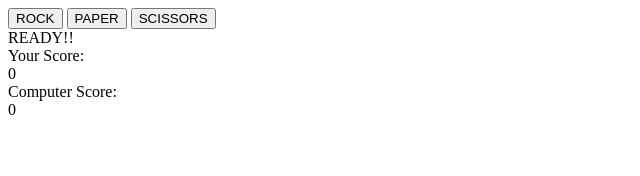
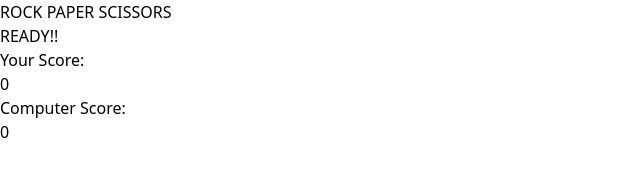
Before and after one commit to maloPRO/The-Odin-Project-refresher, a website: page Rock paper scissors/index.html in a window 1280 px wide. Shown: the whole page, without its empty margins (0-640 px from the left). Drawn offline with Linux system fonts and the light colour scheme.

Commit message:
rps-added tailwind files

```diff
--- a/Rock paper scissors/index.html
+++ b/Rock paper scissors/index.html
@@ -4,7 +4,7 @@
     <meta charset="UTF-8">
     <meta name="viewport" content="width=device-width, initial-scale=1.0">
     <title>Document</title>
-    <link rel="stylesheet" href="style.css">
+    <link rel="stylesheet" href="./dist/output.css">
 </head>
 <body>
     <div id="container">
@@ -17,6 +17,6 @@
         <div>Your Score:<div id="hScore">0</div></div>
         <div>Computer Score: <div id="cScore">0</div></div>
     </div>
-    <script src="script.js"></script>
+    <script src="./script.js"></script>
 </body>
 </html>
--- /dev/null
+++ b/Rock paper scissors/src/input.css
@@ -0,0 +1,3 @@
+@tailwind base;
+@tailwind components;
+@tailwind utilities;
--- /dev/null
+++ b/Rock paper scissors/tailwind.config.js
@@ -0,0 +1,8 @@
+/** @type {import('tailwindcss').Config} */
+module.exports = {
+  content: ["./**/*.{html,js}"],
+  theme: {
+    extend: {},
+  },
+  plugins: [],
+}
```
Also changed, not shown: Rock paper scissors/package.json (added, +12 -0 lines), Rock paper scissors/dist/output.css (added), Rock paper scissors/style.css (deleted).
